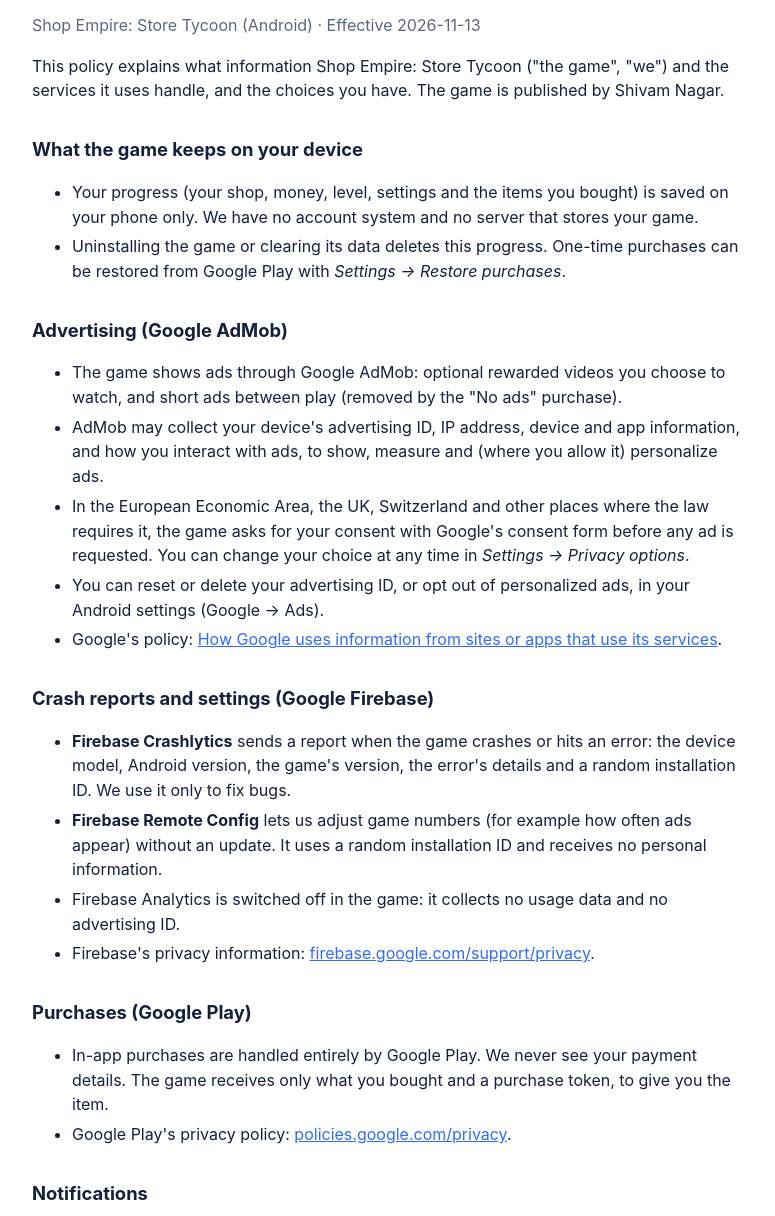
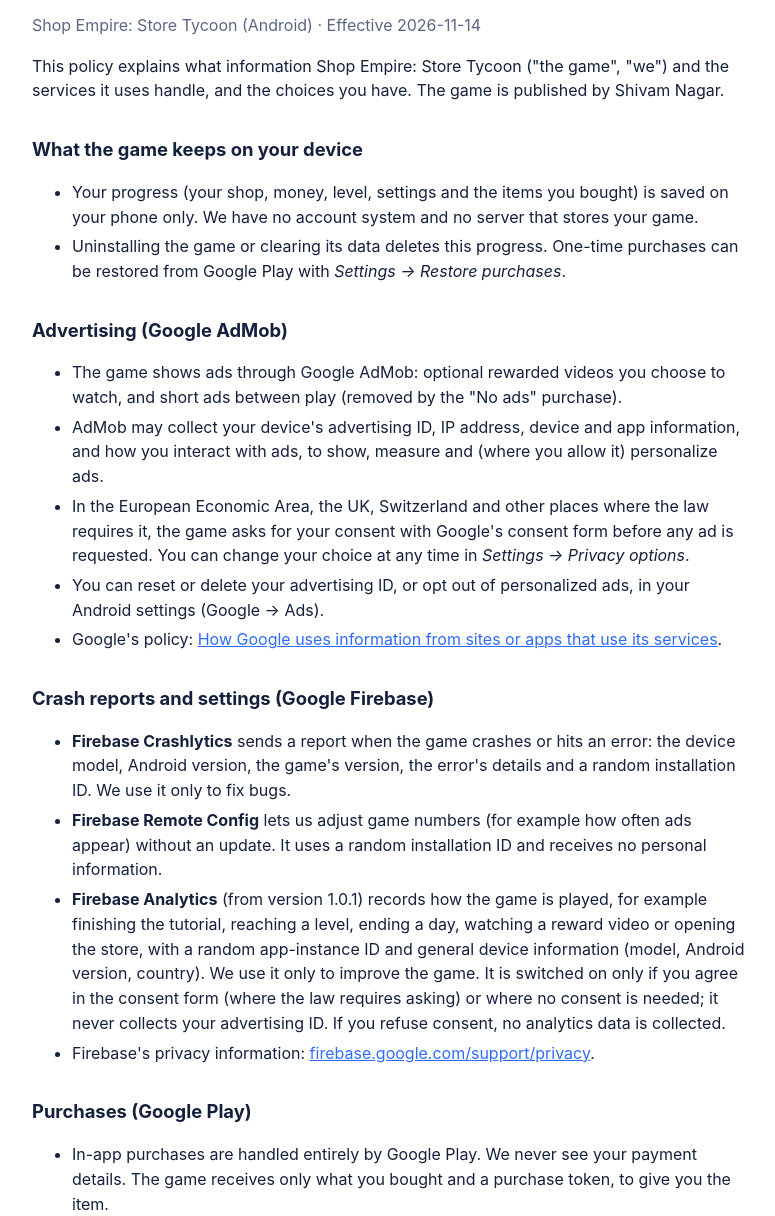
Before and after one commit to ShivamNagar48/ShivamNagar48.github.io, a plain HTML site: page privacy-policy.html in a window 1280 px wide. Shown: the part 84-1300 px from the top of the page, without its empty margins (248-1023 px from the left). Drawn offline with Linux system fonts and the light colour scheme.

Commit message:
Privacy policy: Firebase Analytics with consent (1.0.1)

```diff
--- a/privacy-policy.html
+++ b/privacy-policy.html
@@ -15,7 +15,7 @@
 </head>
 <body>
 <h1>Privacy Policy</h1>
-<p class="muted">Shop Empire: Store Tycoon (Android) · Effective <!--DATE-->2026-11-13<!--/DATE--></p>
+<p class="muted">Shop Empire: Store Tycoon (Android) · Effective <!--DATE-->2026-11-14<!--/DATE--></p>
 
 <p>This policy explains what information Shop Empire: Store Tycoon ("the game", "we") and the services it uses handle, and the choices you have. The game is published by <!--DEVELOPER-->Shivam Nagar<!--/DEVELOPER-->.</p>
 
@@ -38,7 +38,7 @@
 <ul>
   <li><strong>Firebase Crashlytics</strong> sends a report when the game crashes or hits an error: the device model, Android version, the game's version, the error's details and a random installation ID. We use it only to fix bugs.</li>
   <li><strong>Firebase Remote Config</strong> lets us adjust game numbers (for example how often ads appear) without an update. It uses a random installation ID and receives no personal information.</li>
-  <li>Firebase Analytics is switched off in the game: it collects no usage data and no advertising ID.</li>
+  <li><strong>Firebase Analytics</strong> (from version 1.0.1) records how the game is played, for example finishing the tutorial, reaching a level, ending a day, watching a reward video or opening the store, with a random app-instance ID and general device information (model, Android version, country). We use it only to improve the game. It is switched on only if you agree in the consent form (where the law requires asking) or where no consent is needed; it never collects your advertising ID. If you refuse consent, no analytics data is collected.</li>
   <li>Firebase's privacy information: <a href="https://firebase.google.com/support/privacy">firebase.google.com/support/privacy</a>.</li>
 </ul>
 
```
